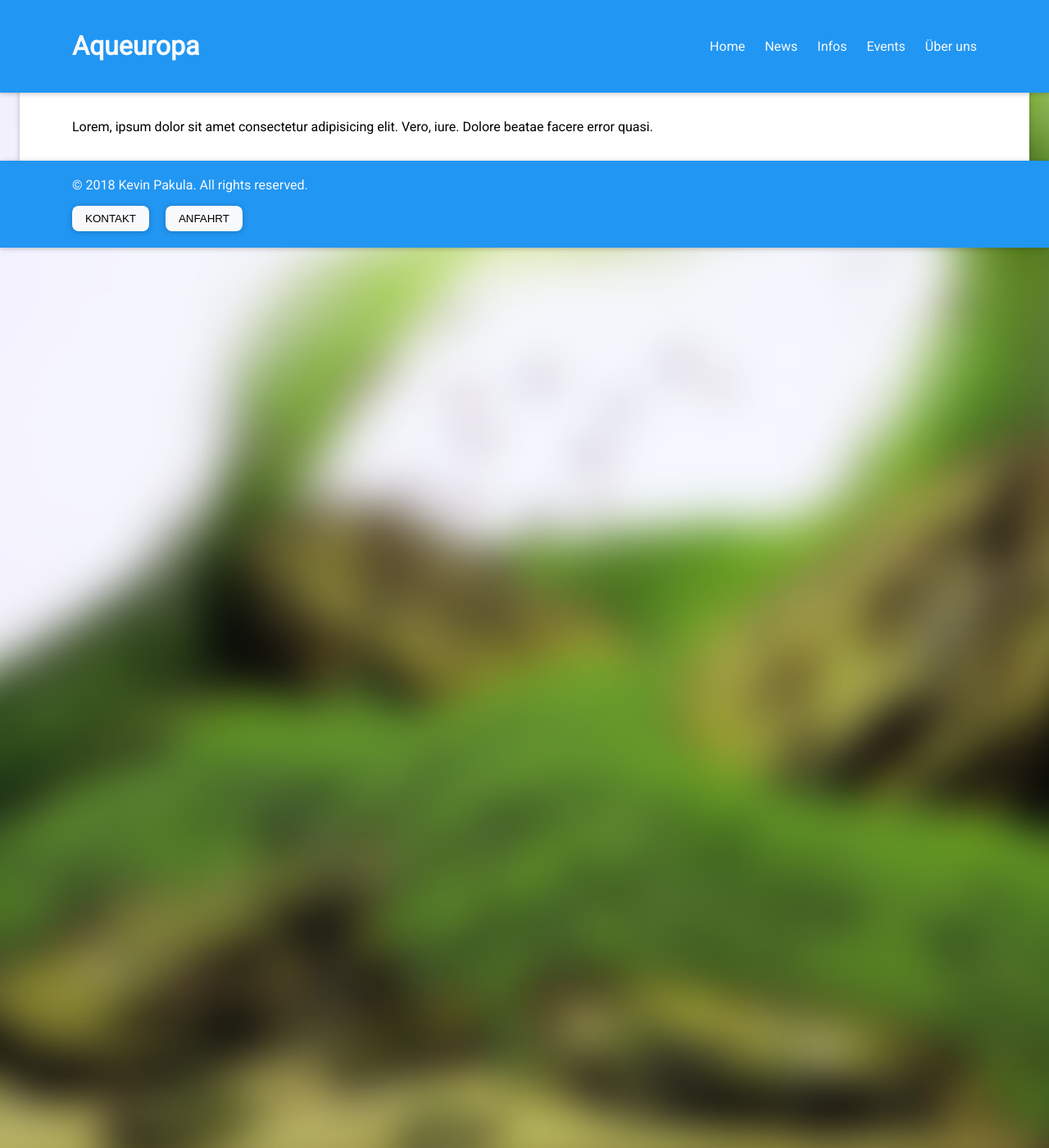
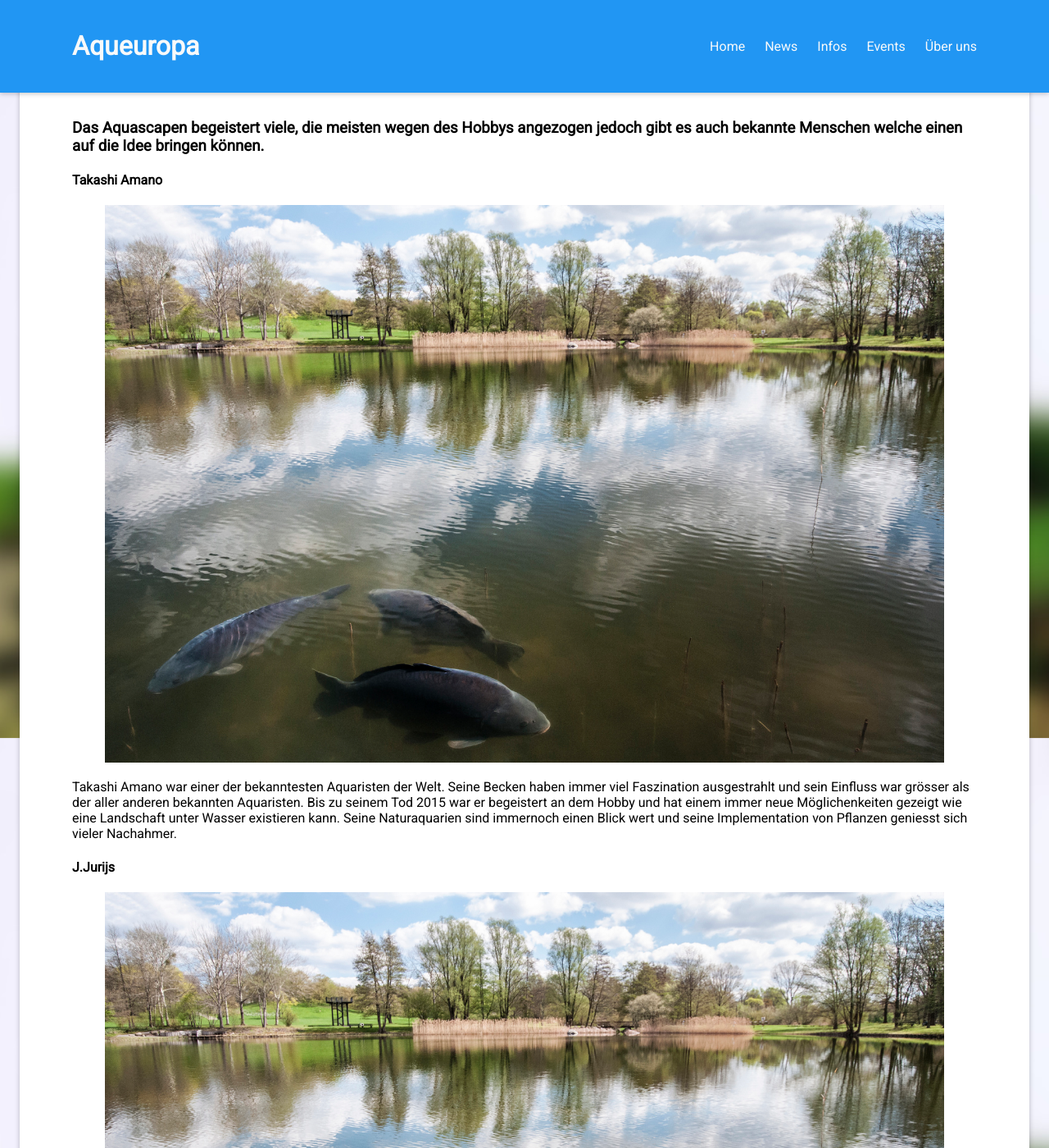
Before and after one commit to pojntfx/aqeuropa, a Jekyll site: the page built from infos/vertreter.html, in a window 1280 px wide and 1400 px high. Shown: the whole window at 82% size. Built offline with Jekyll 4.4.1, drawn with Linux system fonts in a browser that asks for light colours; some of the changed text lies outside the part shown.

Commit message:
Started Vertreter

```diff
--- a/infos/vertreter.html
+++ b/infos/vertreter.html
@@ -3,4 +3,25 @@ title: 'Vertreter'
 layout: 'home'
 ---
 
-Lorem, ipsum dolor sit amet consectetur adipisicing elit. Vero, iure. Dolore beatae facere error quasi.
+<h3>Das Aquascapen begeistert viele, die meisten wegen des Hobbys angezogen jedoch gibt es auch bekannte Menschen welche einen auf die Idee bringen können.</h3>
+
+<h4>Takashi Amano</h4>
+
+    {% include figure.html
+      imgsrc='preview-Teich.jpeg'
+      imgalt='Ein Bild eines Amano Beckens'
+      caption= ''
+      %}
+    <p>Takashi Amano war einer der bekanntesten Aquaristen der Welt. Seine Becken haben immer viel Faszination ausgestrahlt und sein Einfluss war grösser als der aller anderen bekannten Aquaristen. Bis zu seinem Tod 2015 war er begeistert an dem Hobby und hat einem immer neue Möglichenkeiten gezeigt wie eine Landschaft unter Wasser existieren kann.
+        Seine Naturaquarien sind immernoch einen Blick wert und seine Implementation von Pflanzen geniesst sich vieler Nachahmer.
+
+      </p>
+
+      <h4>J.Jurijs</h4>
+    {% include figure.html
+      imgsrc='preview-Teich.jpeg'
+      imgalt='Ein Bild einer Messe'
+      caption= ''
+      %}
+    <p>Jurijs ist ein bekannter deutscher Aquarist mit gewaltigem Telent. Er ist bekannt dafür sehr aktiv auf Messen zu sein. Seine Hilfen und Lehrveranstaltungen haben viele Deutsche zu diesem Hobby bewegt. Seine Aquascapes haben bereits einige Wettbewerbe für sich entschieden.
+      </p>
```
